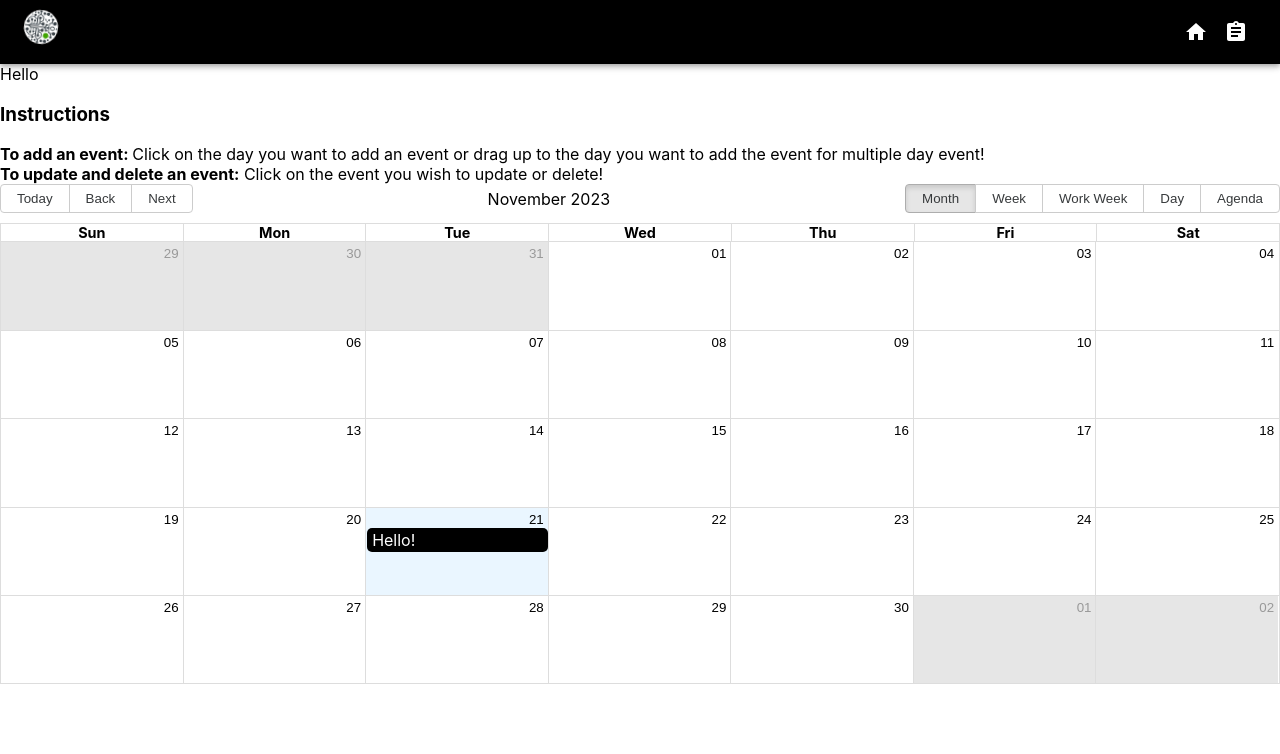
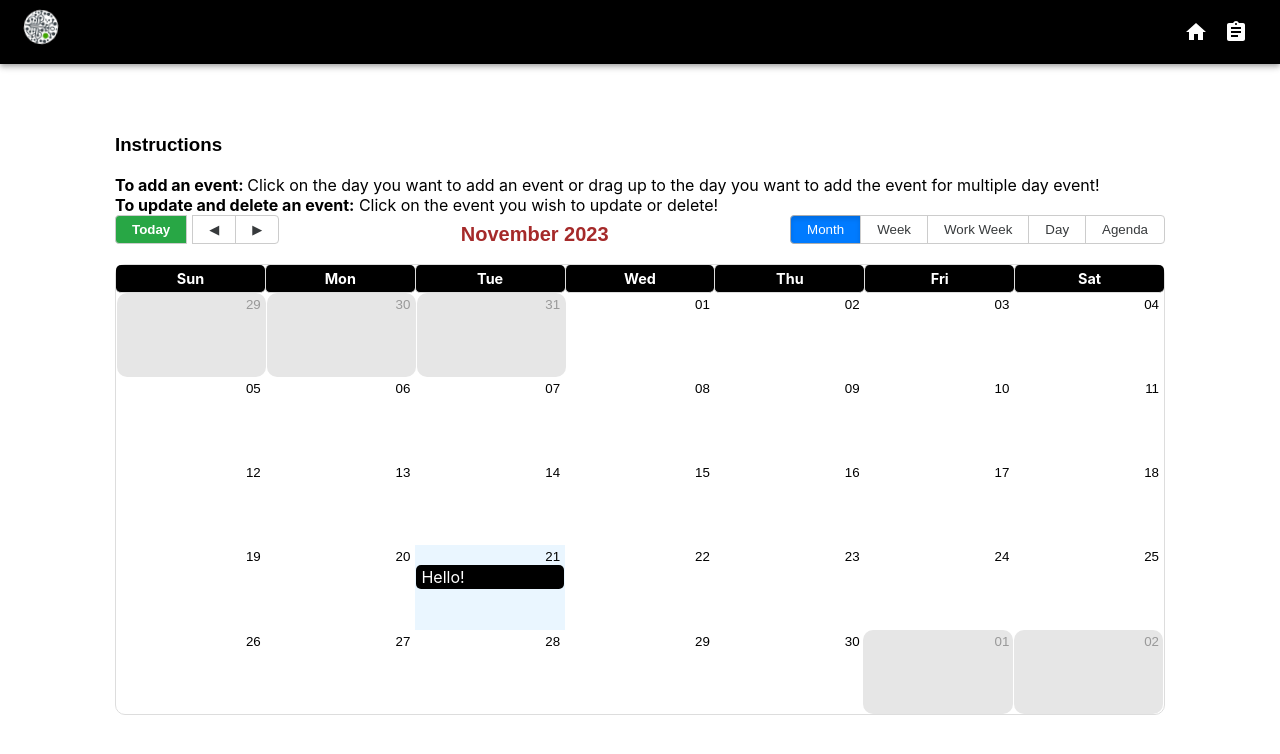
Before and after one commit to RottabMahmoud/react-calendar, a React (Create React App) app: page / in a window 1280 px wide. Shown: the top 754 px of the page. Built offline with nearby package versions, Linux system fonts and the light colour scheme.

Commit message:
Added Some Stylings.

```diff
--- a/src/App.css
+++ b/src/App.css
@@ -1,21 +1,113 @@
+.App {
+  text-align: center;
+}
 
-@media (prefers-reduced-motion: no-preference) {
-  .App-logo {
-    animation: App-logo-spin infinite 20s linear;
-    color: black;
-    background-color: black;
-  }
+.App-logo {
+  animation: App-logo-spin infinite 20s linear;
 }
 
 .App-header {
-  background-color: #282c34;
-  min-height: 100vh;
-  display: flex;
-  flex-direction: column;
-  align-items: center;
-  justify-content: center;
-  font-size: calc(10px + 2vmin);
+  background-color: #222;
+  height: 140px;
+  padding: 20px;
   color: white;
+}
+
+.App-title {
+  font-size: 1.5em;
+}
+
+.App-intro {
+  font-size: large;
+}
+
+.bodyContainer {
+  margin: 70px;
+}
+
+.rbc-toolbar-label {
+  color: brown;
+  font-weight: bolder;
+  font-size: 20px;
+  font-family: fantasy;
+}
+
+h1,
+.instruction {
+  font-family: fantasy;
+}
+
+.modal {
+  display: block;
+}
+
+.rbc-toolbar span:first-child button:first-child {
+  background-color: #28a745;
+  color: white;
+  font-weight: bold;
+}
+
+.rbc-toolbar span:first-child button:nth-child(2) {
+  text-indent: -9999px;
+  line-height: 0;
+  margin-left: 5px;
+}
+
+.rbc-toolbar span:first-child button:nth-child(2)::after {
+  content: "◀";
+  text-indent: 0;
+  display: block;
+  line-height: initial;
+  font-size: 13px;
+}
+
+.rbc-toolbar span:first-child button:nth-child(3) {
+  text-indent: -9999px;
+  line-height: 0;
+}
+
+.rbc-toolbar span:first-child button:nth-child(3)::after {
+  content: "▶";
+  text-indent: 0;
+  display: block;
+  line-height: initial;
+  font-size: 13px;
+}
+
+.rbc-active {
+  background-color: #007bff !important;
+  color: white !important;
+}
+
+.rbc-header {
+  background-color: black !important;
+  color: white !important;
+  padding-top: 5px !important;
+  padding-bottom: 5px !important;
+  border-radius: 5px;
+}
+
+.rbc-toolbar {
+  flex-wrap: wrap-reverse;
+}
+
+.rbc-day-bg + .rbc-day-bg,
+.rbc-month-row + .rbc-month-row {
+  border: none !important;
+}
+
+.rbc-off-range-bg {
+  border-radius: 10px;
+  margin-left: 1px;
+}
+
+.rbc-month-view {
+  border-radius: 10px;
+}
+
+.rbc-btn-group {
+  white-space: pre-wrap !important;
+  margin-bottom: 10px;
 }
 
 @keyframes App-logo-spin {
@@ -26,3 +118,17 @@
     transform: rotate(360deg);
   }
 }
+
+@media screen and (min-width: 1080px) {
+  .bodyContainer {
+    width: 1050px;
+    margin-left: auto;
+    margin-right: auto;
+  }
+}
+
+@media screen and (max-width: 500px) {
+  .bodyContainer {
+    margin: 2%;
+  }
+}
--- a/src/views/Home.js
+++ b/src/views/Home.js
@@ -4,7 +4,6 @@ import CalendarInfo from "../components/CalendarInfo";
 function Home() {
   return (
     <div>
-      Hello
       <CalendarInfo />
     </div>
   );
```
